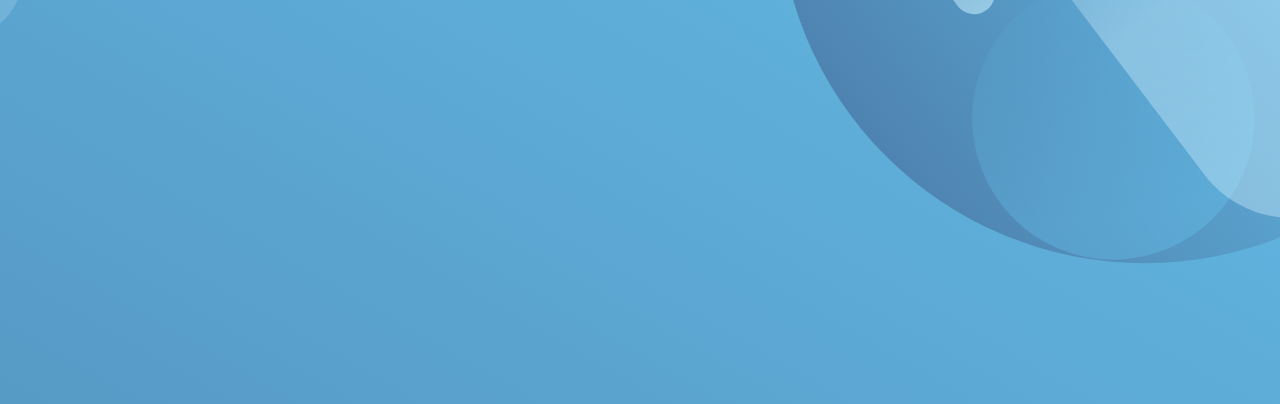
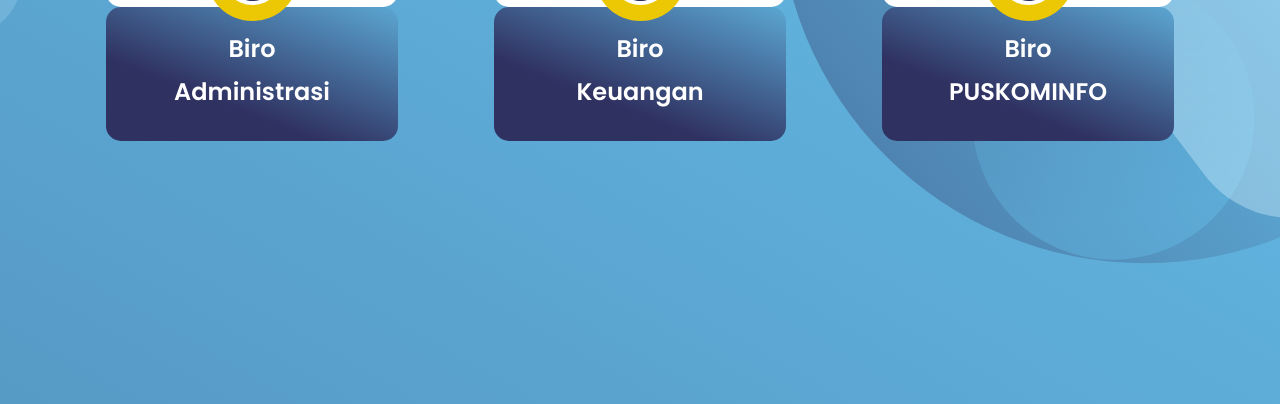
Before and after one commit to Sefaloaf77/BEMVOKASIUB, a PHP site: page /kepengurusan in a window 1280 px wide. Shown: the part 3119-3523 px from the top of the page. Run offline with PHP 8.4, Linux system fonts and the light colour scheme; some libraries are stand-ins or nearby versions.

Commit message:
looping assets 50%

```diff
--- a/assets/css/kepengurusan.css
+++ b/assets/css/kepengurusan.css
@@ -235,7 +235,7 @@ footer .lokasi iframe {
 }
 
 #kepengurusan .kepengurusan-card .body-card{
-    padding:1.4rem;
+    padding:1.5rem;
     border-radius: 15px;
     -webkit-border-radius: 50;
     -moz-border-radius: 50;
--- a/kepengurusan.php
+++ b/kepengurusan.php
@@ -4,7 +4,31 @@ $kepengurusan = [
     'title1' => 'Presiden',
     'title2' => 'Wakil Presiden',
     'gambar' => 'foto_presi.svg',
-
+  ],
+  [
+    'title1' => 'Menteri',
+    'title2' => 'Koordinator',
+    'gambar' => 'menko.svg',
+  ],
+  [
+    'title1' => '.',
+    'title2' => 'BJMO',
+    'gambar' => 'bjmo.svg',
+  ],
+  [
+    'title1' => 'Biro',
+    'title2' => 'Administrasi',
+    'gambar' => 'administrasi.svg',
+  ],
+  [
+    'title1' => 'Biro',
+    'title2' => 'Keuangan',
+    'gambar' => 'keuangan.svg',
+  ],
+  [
+    'title1' => 'Biro',
+    'title2' => 'PUSKOMINFO',
+    'gambar' => 'puskom.svg',
   ],
   ];
 ?>
```
Also changed, not shown: 5 other files.
